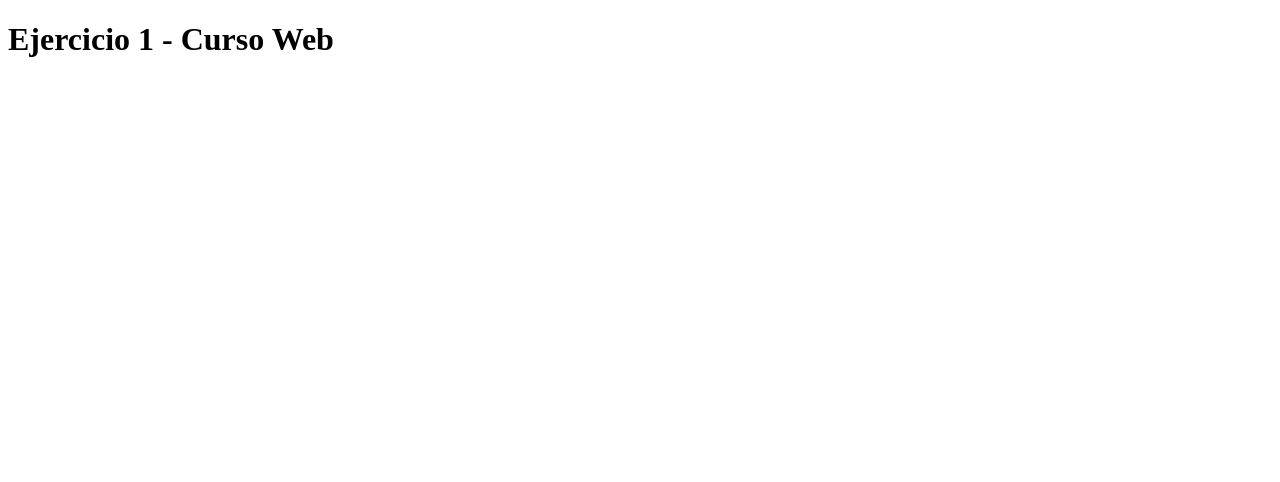
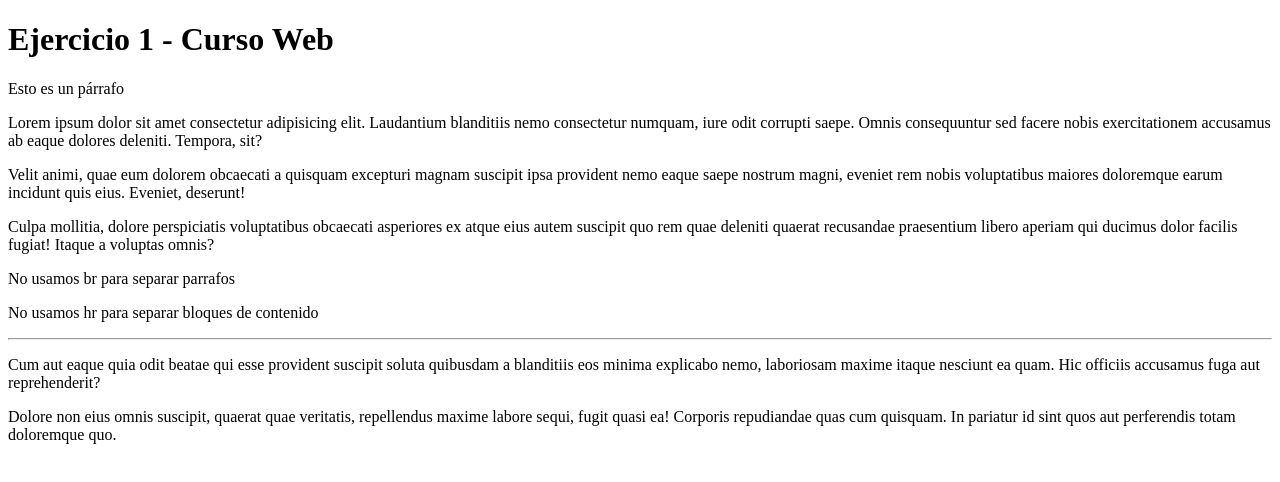
Before and after one commit to alce65/web.sample.2024, a website: page index.html in a window 1280 px wide. Drawn offline with Linux system fonts and the light colour scheme.

Commit message:
Add paragraphs to index

```diff
--- a/index.html
+++ b/index.html
@@ -33,6 +33,22 @@
 
 <body>
   <h1>Ejercicio 1 - Curso Web</h1>
+  <p>Esto es un párrafo</p>
+  <p>Lorem ipsum dolor sit amet consectetur adipisicing elit. Laudantium blanditiis nemo consectetur numquam, iure odit
+    corrupti saepe. Omnis consequuntur sed facere nobis exercitationem accusamus ab eaque dolores deleniti. Tempora,
+    sit?</p>
+  <p>Velit animi, quae eum dolorem obcaecati a quisquam excepturi magnam suscipit ipsa provident nemo eaque saepe
+    nostrum magni, eveniet rem nobis voluptatibus maiores doloremque earum incidunt quis eius. Eveniet, deserunt!</p>
+  <p>Culpa mollitia, dolore perspiciatis voluptatibus obcaecati asperiores ex atque eius autem suscipit quo rem quae
+    deleniti quaerat recusandae praesentium libero aperiam qui ducimus dolor facilis fugiat! Itaque a voluptas omnis?
+  </p>
+  <p>No usamos br para separar parrafos</p>
+  <p>No usamos hr para separar bloques de contenido</p>
+  <hr>
+  <p>Cum aut eaque quia odit beatae qui esse provident suscipit soluta quibusdam a blanditiis eos minima explicabo nemo,
+    laboriosam maxime itaque nesciunt ea quam. Hic officiis accusamus fuga aut reprehenderit?</p>
+  <p>Dolore non eius omnis suscipit, quaerat quae veritatis, repellendus maxime labore sequi, fugit quasi ea! Corporis
+    repudiandae quas cum quisquam. In pariatur id sint quos aut perferendis totam doloremque quo.</p>
 
 </body>
 
```
